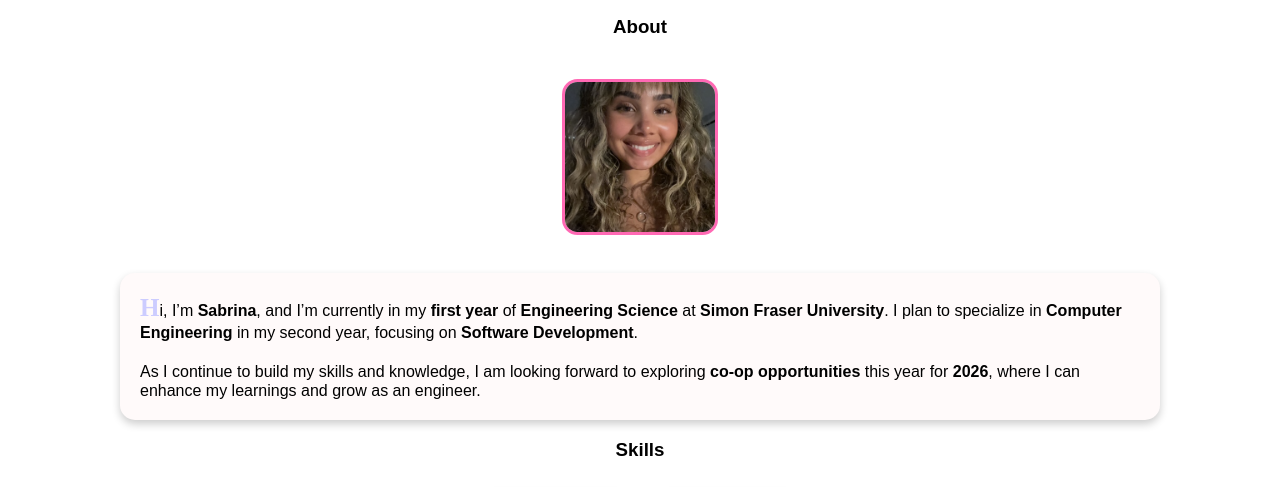
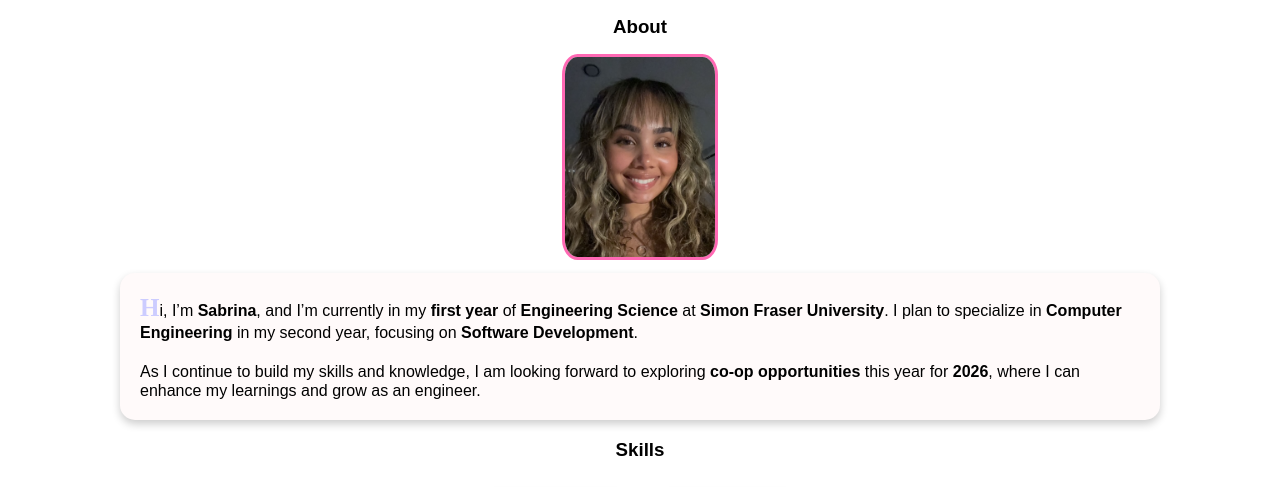
Before and after one commit to sabrinaa3/personal-site, a plain HTML site: page index.html in a window 1280 px wide. Shown: the part 240-727 px from the top of the page. Drawn offline with nearby package versions, Linux system fonts and the light colour scheme; a web font is replaced by a local one.

Commit message:
Update website.css

```diff
--- a/website.css
+++ b/website.css
@@ -17,13 +17,13 @@ body {
 
 .circle-image {
   width: 150px;
-  height: 150px;
+  height: 200px;
   border-radius: 10%;
   object-fit: cover;
   border: 3px solid #FF69B4;
   align-items: center;
   margin-top: 0;
-  object-position: top 2%;
+  object-position: top;
 }
 
 .first-letter::first-letter {
```
